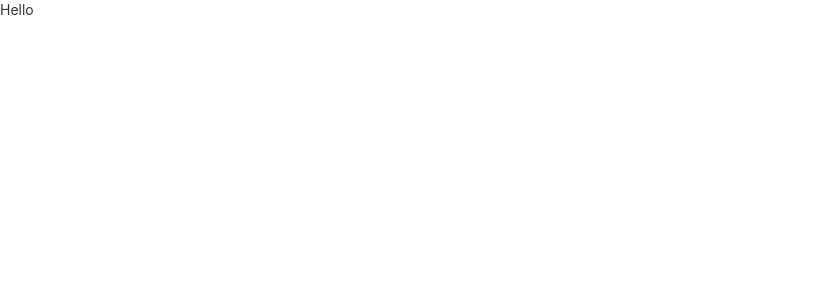
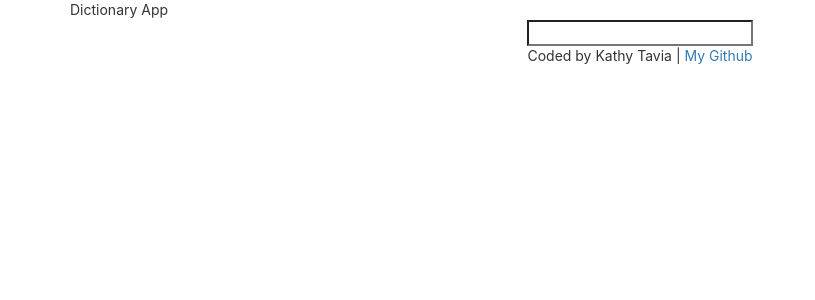
Before and after one commit to cdrmr18/react-dictionary, a React (Create React App) app: page / in a window 1280 px wide. Shown: the top 300 px of the page, without its empty margins (0-815 px from the left). Built offline with nearby package versions, Linux system fonts and the light colour scheme.

Commit message:
added dictionary search form

```diff
--- a/src/App.js
+++ b/src/App.js
@@ -1,11 +1,20 @@
 import './App.css';
+import DictionarySearch from './DictionarySearch/DictionarySearch'
 
 export default function App() {
   return (
     <div className="App">
-      <header className="App-header">
-      Hello
-      </header>
+      <div className="container">
+        <header className="App-header">
+        Dictionary App
+        </header>
+        <main>
+          <DictionarySearch />
+        </main>
+        <footer className="text-center">
+        Coded by Kathy Tavia | <a href="https://github.com/cdrmr18">My Github</a>
+      </footer>
+      </div>
     </div>
   );
 }
--- /dev/null
+++ b/src/DictionarySearch/DictionarySearch.js
@@ -0,0 +1,27 @@
+import React, { useState } from "react"
+import "./DictionarySearch.css";
+
+export default function DictionarySearch() {
+    // setting and resetting input value
+    let [inputValue, setInputValue] = useState("");
+
+    // setting and resetting input value from search bar on each change that is made
+    const handleSearchInputValueChange = (e) => {
+        setInputValue(e.target.value)
+    }
+
+    // using current input value to search dictionary api for word meaning
+    const searchDictionary = (e) => {
+        e.preventDefault();
+        alert(`Searching for definition of ${inputValue}`);
+    }
+
+    return (
+        <div className="dictionary-search text-center">
+            <form onSubmit={searchDictionary}>
+                <input type="search" onChange={handleSearchInputValueChange}>
+                </input>
+            </form>
+        </div>
+    )
+}
```
Also changed, not shown: src/DictionarySearch/DictionarySearch.css (added).
